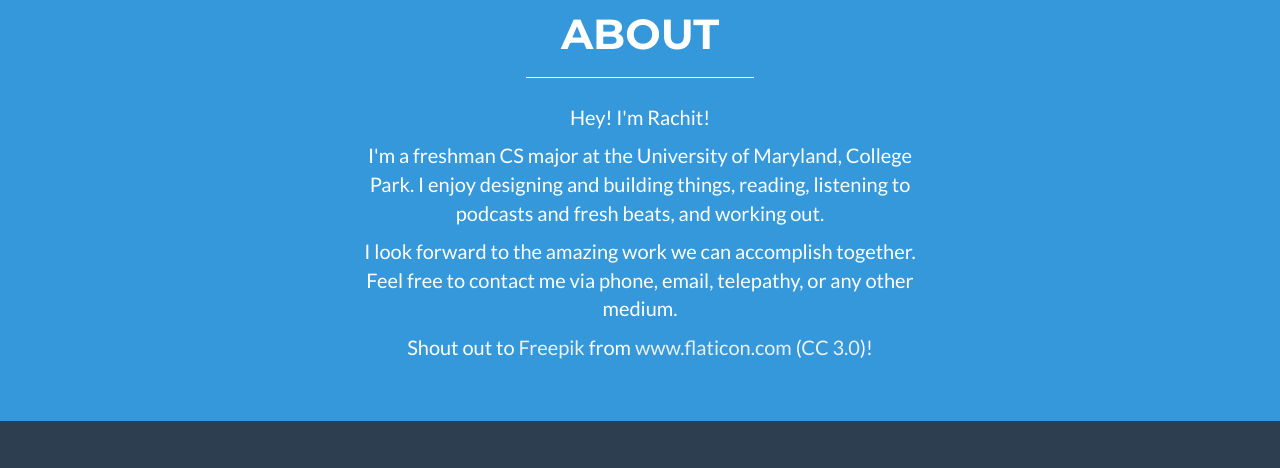
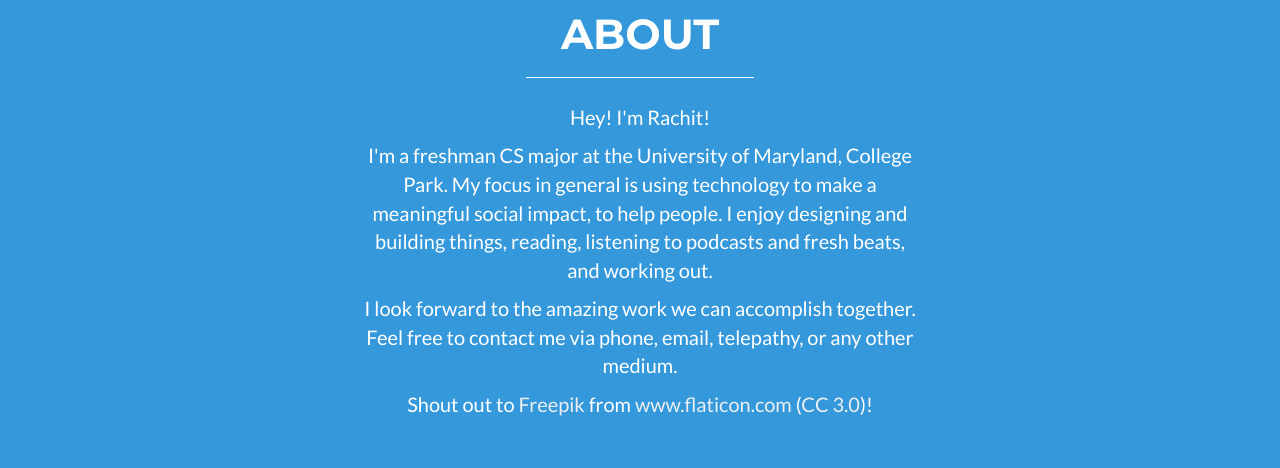
Before and after one commit to rachitag22/rachitag22.github.io, a website: page index.html in a window 1280 px wide. Shown: the part 3766-4234 px from the top of the page. Drawn offline with nearby package versions, Linux system fonts and the light colour scheme; no server answers.

Commit message:
update bio

```diff
--- a/index.html
+++ b/index.html
@@ -399,7 +399,7 @@
 					<div class="col-lg-6 col-lg-offset-3">
 						<span class="about-content">
 							<p>Hey! I'm Rachit!</p>
-							<p>I'm a freshman CS major at the University of Maryland, College Park. I enjoy designing and building things, reading, listening to podcasts and fresh beats, and working out.</p>
+							<p>I'm a freshman CS major at the University of Maryland, College Park. My focus in general is using technology to make a meaningful social impact, to help people. I enjoy designing and building things, reading, listening to podcasts and fresh beats, and working out.</p>
 							<p>I look forward to the amazing work we can accomplish together. Feel free to contact me via phone, email, telepathy, or any other medium.</p>
 							<p>Shout out to <a href="http://www.freepik.com" title="Freepik" style="color: #ecf0f1;" target="_blank">Freepik</a> from <a href="http://www.flaticon.com" title="Flaticon" style="color: #ecf0f1;" target="_blank">www.flaticon.com</a> (<a href="http://creativecommons.org/licenses/by/3.0/" title="Creative Commons BY 3.0" target="_blank" style="color: #ecf0f1;">CC 3.0</a>)!</p>
 						</span>
```
